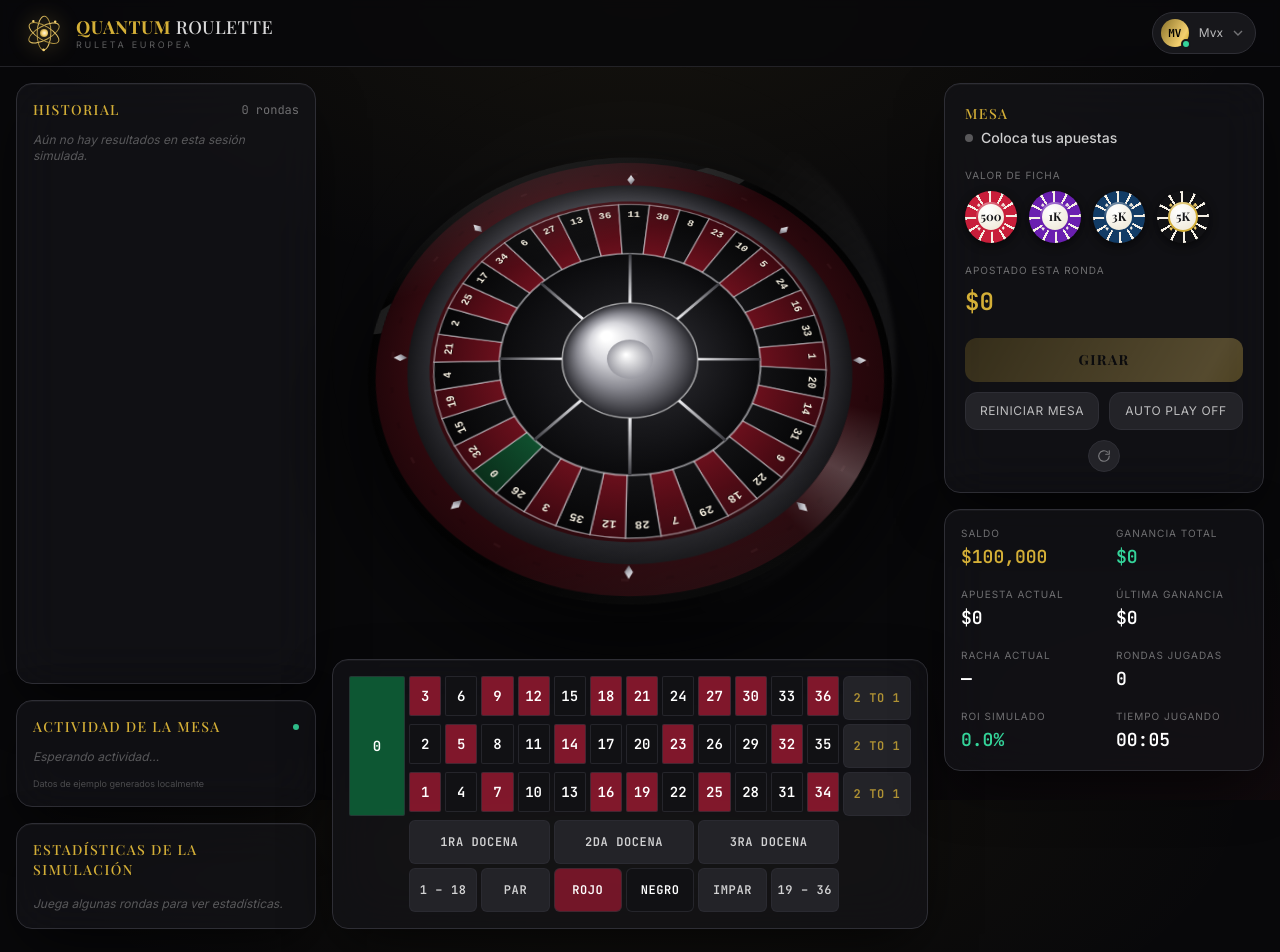
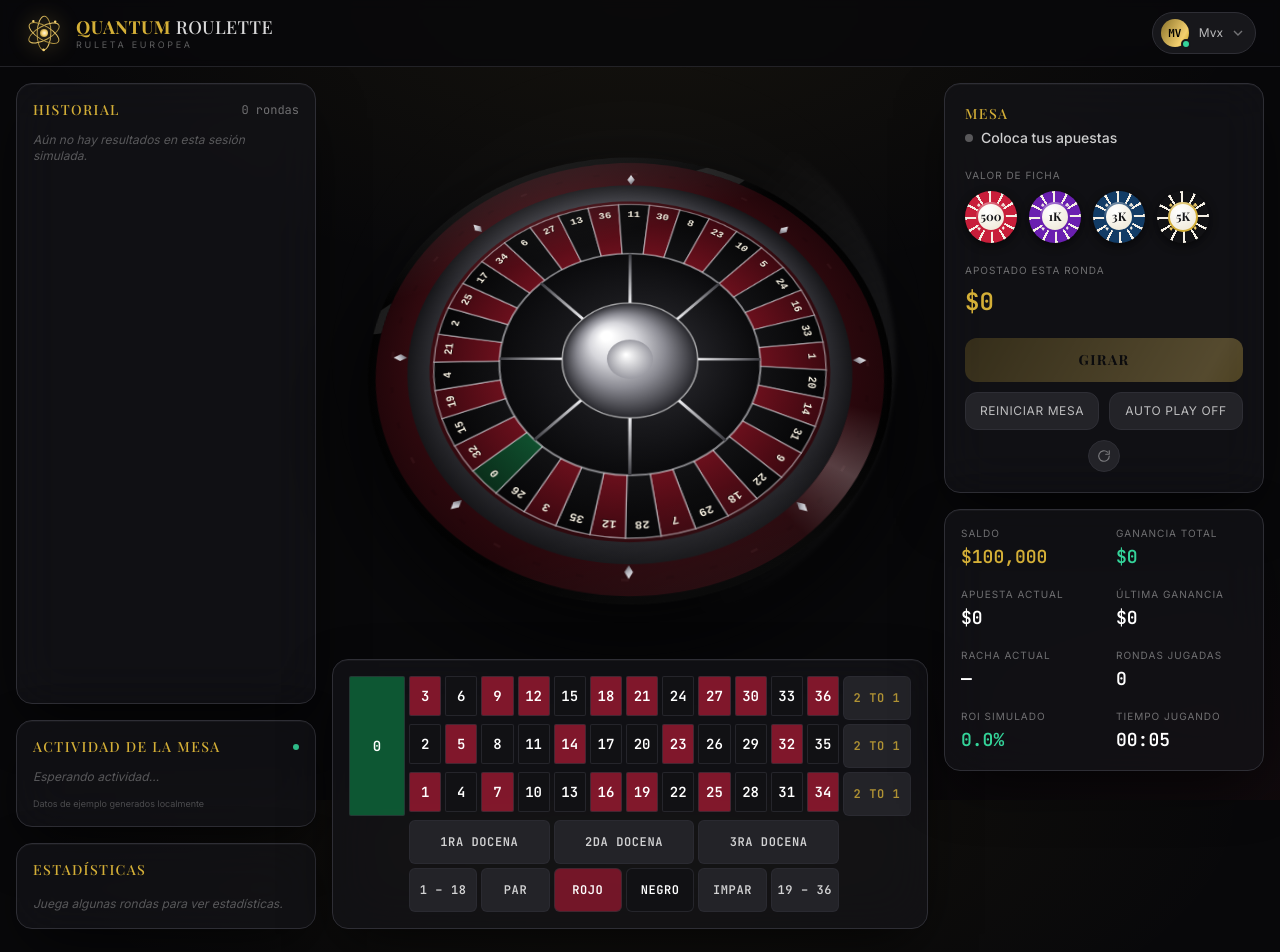
Before and after one commit to andreacanabal/casinonline, a Next.js app: page / in a window 1280 px wide. Shown: the top 952 px of the page. Built offline with nearby package versions, Linux system fonts and the light colour scheme.

Commit message:
Update StatsPanel.tsx

```diff
--- a/src/components/stats/StatsPanel.tsx
+++ b/src/components/stats/StatsPanel.tsx
@@ -57,7 +57,7 @@ export default function StatsPanel({ history }: Props) {
 
   return (
     <GlassPanel className="p-4 flex flex-col gap-4">
-      <h2 className="font-display text-gold text-sm tracking-widest uppercase">Estadísticas de la simulación</h2>
+      <h2 className="font-display text-gold text-sm tracking-widest uppercase">Estadísticas</h2>
 
       {history.length === 0 ? (
         <p className="text-white/30 text-xs italic">Juega algunas rondas para ver estadísticas.</p>
```
